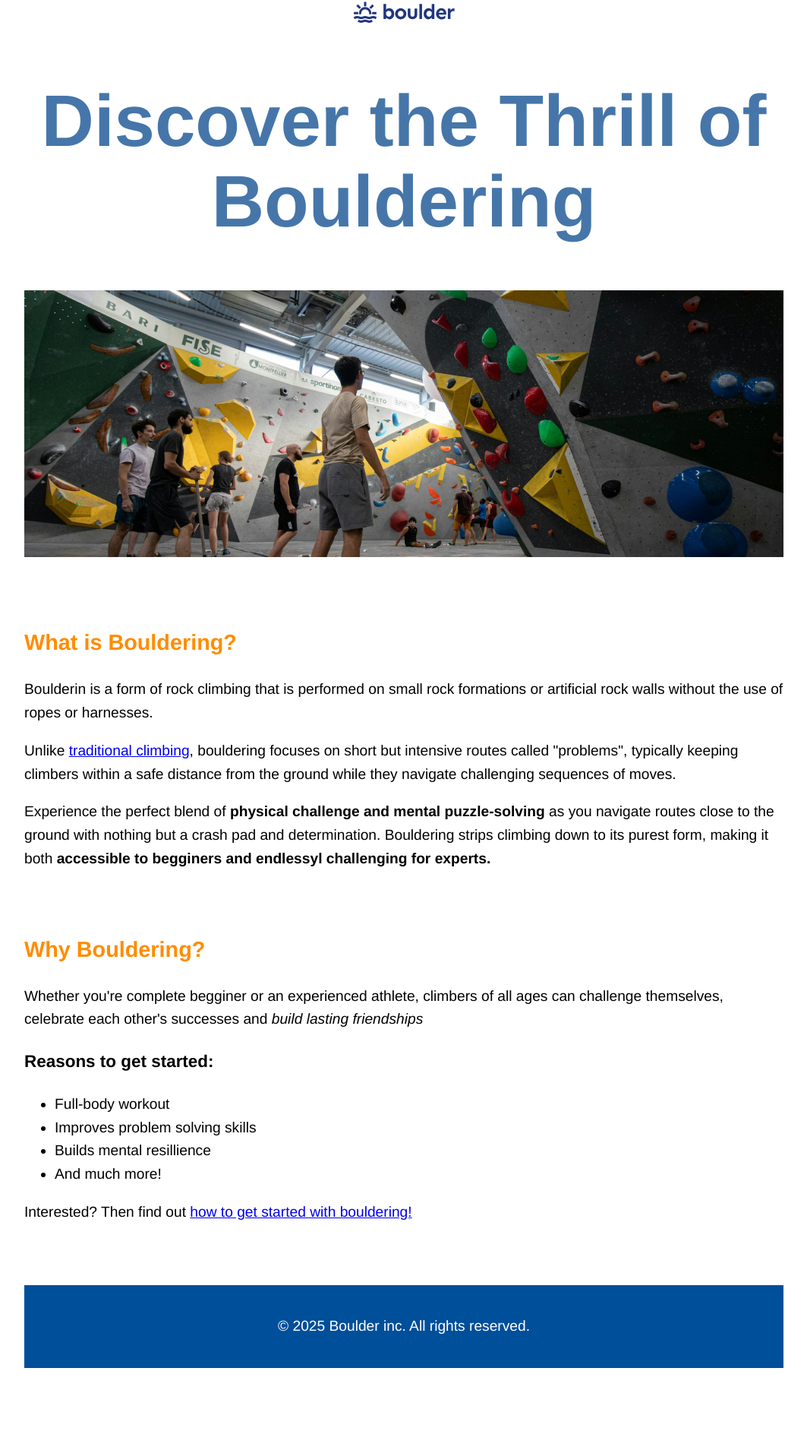
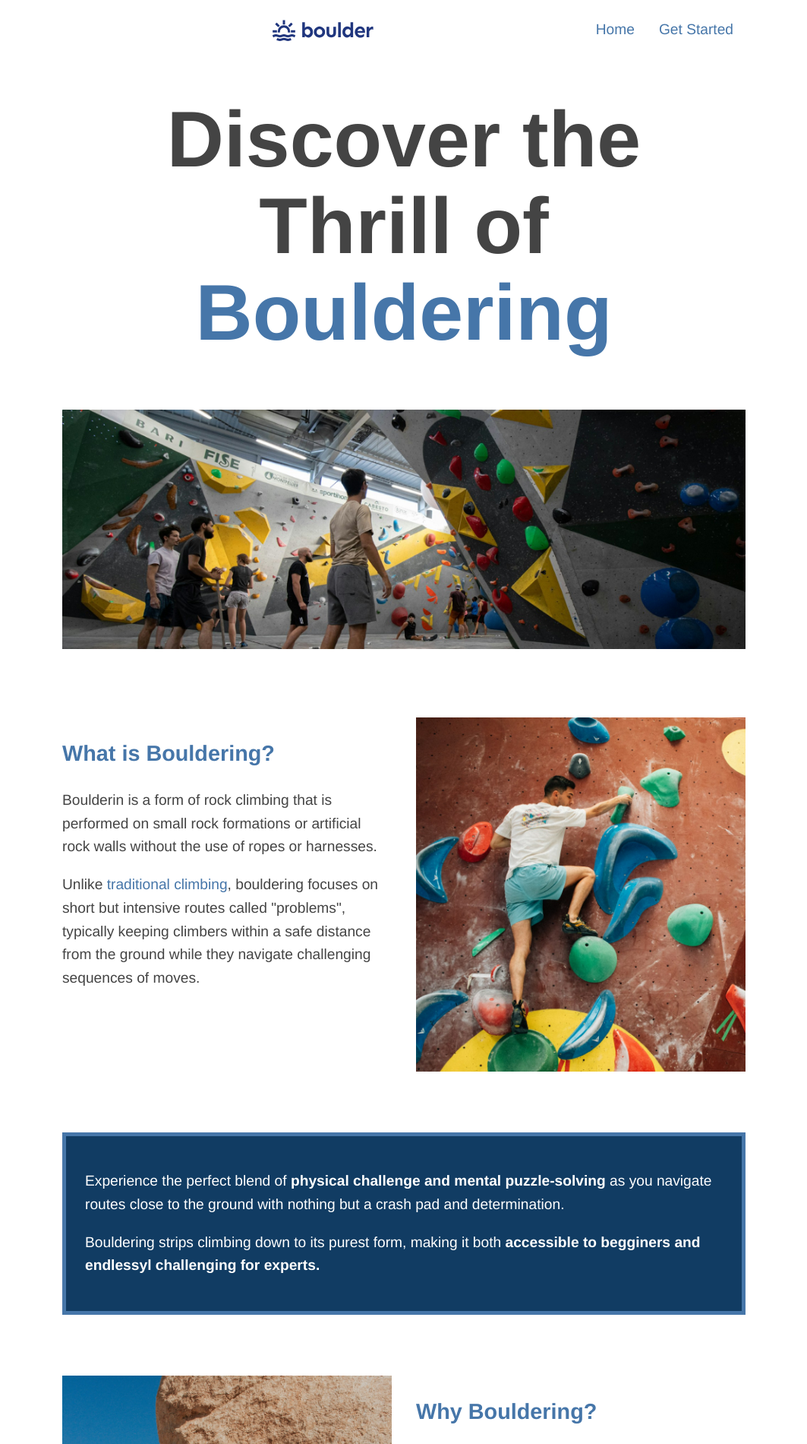
Before and after one commit to JohnyMace/kevinp-begginercourse-v1, a plain HTML site: page index.html in a window 1280 px wide. Shown: the top 1900 px of the page at 76% size, without its empty margins (108-1171 px from the left). Before the commit the page ends 1800 px from the top, so only its background shows below. Drawn offline with Linux system fonts and the light colour scheme.

Commit message:
Finished a project!
As of this commit, the website should be done and done, hopefully without any minor details being forgotten. This is supposed to be the last commit.

```diff
--- a/css/style.css
+++ b/css/style.css
@@ -1,7 +1,5 @@
 body {
-  max-width: 1000px;
-  margin: 0 auto;
-
+  color: #444;
   font-family: Helvetica, Arial, sans-serif;
   font-size: 1.2rem;
   line-height: 1.6;
@@ -11,29 +9,89 @@ body {
 
   /* That being said, for sizing fonts, use "rem" value instead. 1rem means 1 times the user or default set value */
 }
-header {
-  text-align: center;
+img {
+  display: inline-block;
+  max-inline-size: 100%;
+  margin-inline: auto;
+}
+.wrapper {
+  margin-inline: auto;
+  max-inline-size: 900px;
+}
+a {
+  color: #4676A9;
+  text-decoration: none;
+}
+a:hover,
+a:focus-visible {
+  color: #113c63;
 }
 h1 {
   text-align: center;
 
-  font-size: 6rem;
+  font-size: 3.5rem;
   line-height: 1.1;
+
+  @media (width > 700px) {
+    font-size: 6.5rem;
+  }
+}
+h2 {
   color: #4676A9;
+}
+header {
+  display: flex;
+  justify-content: space-between;
+  padding-block-start: 1rem;
+}
+header nav ul {
+  display: flex;
+  margin: 0;
+  padding: 0;
+  list-style-type: none;
+}
+header nav a {
+  padding: 1rem;
 }
 section {
   margin-block: 80px;
 }
-h2 {
-  color: darkorange;
-}
 footer {
   text-align: center;
   padding: 20px;
+  border: solid 5px #4676A9;
 
   color: white;
-  background-color: #004f9a;
+  background-color: #113c63;
 }
-.new-class {
-  background: pink;
+.teal-para {
+  padding: 25px;
+  border: 5px solid #4676A9;
+
+  color: white;
+  background-color: #113c63;
 }
+.blue-txt {
+  color: #4676A9;
+}
+.know-before-you-go {
+  padding: 2rem;
+  border: 5px solid #4676A9;
+
+  color: white;
+  background-image: url("../img/simple-steps.jpg");
+  background-repeat: no-repeat;
+  background-size: cover; /* or contain - that makes sure you see all the image */
+  background-position: center;
+  /* background-size - you can put pixel values but thats pretty much useless */
+  /* background-position values are in pixels or keywords or combination of keywords - top, bottom, right, top right, etc */
+  /* background-repeat values - repeat-x, repeat-y, no-repeat */
+}
+.two-towers {
+  display: grid;
+  gap: 2rem;
+
+  @media (width > 700px) {
+      grid-template-columns: 1fr 1fr;
+    }
+}
--- a/index.html
+++ b/index.html
@@ -1,23 +1,30 @@
 <!DOCTYPE html>
 <html lang="en">
-
 <head>
   <meta charset="UTF-8">
   <meta name="viewport" content="width=device-width, initial-scale=1.0">
   <link rel="stylesheet" href="./css/style.css">
   <title>Bouldering 101</title>
 </head>
-
 <body>
-  <header>
-    <img src="./img/logo.svg" alt="">
+  <header class="wrapper">
+    <img src="./img/logo.svg" alt="Website logo">
+    <nav aria-label="primary navigation">
+      <ul>
+        <li><a href="./index.html">Home</a></li>
+        <li><a href="./pages/get-started.html">Get Started</a></li>
+      </ul>
+    </nav>
   </header>
 
+  <div class="wrapper">
     <main>
-      <h1>Discover the Thrill of Bouldering</h1>
+      <h1>Discover the Thrill of <span class="blue-txt">Bouldering</span></h1>
       <img src="./img/bouldering-gym.jpg" alt="image of a bouldering gym">
 
       <section>
+        <div class="two-towers">
+          <div>
             <h2>What is Bouldering?</h2>
             <p>Boulderin is a form of rock climbing that is performed on small rock formations or artificial rock walls without
             the use of ropes or harnesses.
@@ -26,13 +33,23 @@
               typically keeping climbers within a safe distance from the ground while they navigate challenging sequences of
               moves.
             </p>
+          </div>
+          <img src="./img/what-is-bouldering.jpg" alt="A man climbing man-made wall">
+        </div>
+      </section>
+
+      <section class="teal-para">
         <p>Experience the perfect blend of <strong>physical challenge and mental puzzle-solving</strong> as you navigate
-        routes close to the ground with nothing but a crash pad and determination. Bouldering strips climbing down to its
+          routes close to the ground with nothing but a crash pad and determination.</p>
+          <p>Bouldering strips climbing down to its
           purest form, making it both <strong>accessible to begginers and endlessyl challenging for experts.</strong>
         </p>
       </section>
 
-    <section class="new-c">
+      <section>
+        <div class="two-towers">
+          <img src="./img/why-bouldering.jpg" alt="Man climbing advanced outdoors slope">
+          <div>
             <h2>Why Bouldering?</h2>
             <p>Whether you're complete begginer or an experienced athlete, climbers of all ages can challenge themselves,
               celebrate each other's successes and <em>build lasting friendships</em>
@@ -46,6 +63,8 @@
             </ul>
             <p>Interested? Then find out <a href="./pages/get-started.html">how to get started with bouldering!</a>
             </p>
+          </div>
+        </div>
       </section>
     </main>
 
@@ -53,6 +72,7 @@
       <p>© 2025 Boulder inc. All rights reserved.
       </p>
     </footer>
+  </div>
 </body>
 
 </html>
```
Also changed, not shown: pages/get-started.html (+24 -5 lines), 1 other file. Lines whose indentation alone changed are shown as unchanged.
